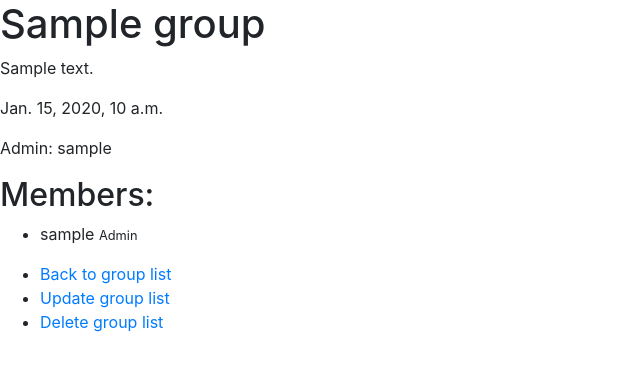
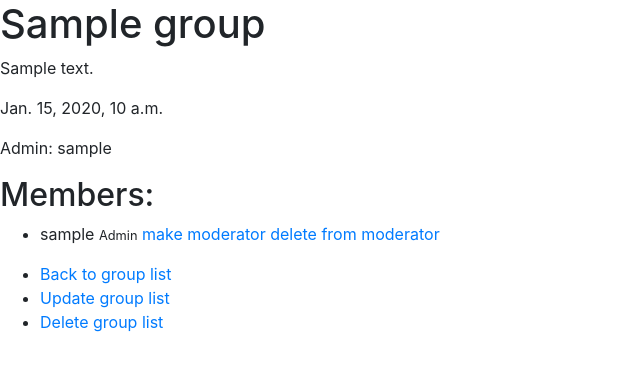
Before and after one commit to YmnenkauaPy/group_portal, a Django app: page /1/ in a window 1280 px wide. Shown: the part 58-429 px from the top of the page, without its empty margins (0-640 px from the left). Run offline with Django 5.2, Linux system fonts and the light colour scheme; a user stored in the database is signed in; tables that the repository leaves empty hold one stand-in row (values such as "Sample post"); some libraries are stand-ins or nearby versions.

Commit message:
add/delete moderators

```diff
--- a/group/views.py
+++ b/group/views.py
@@ -7,7 +7,7 @@ def group_list(request):
     if not request.user.is_authenticated:
         groups = []
     else:
-        user = CustomUser.objects.get(username=request.user.username)
+        user = CustomUser.objects.get(pk=request.user.id)
         groups = Group.objects.filter(Q(admin=user) | Q(moderators=user) | Q(members=user)).distinct()
 
     return render(request, 'group/group_list.html', {'groups': groups})
@@ -24,6 +24,7 @@ def group_detail(request, pk):
             role = "Moderator"
         if member == group.admin:
             role = "Admin"
+
         members_with_roles.append({'user': member, 'role': role})
 
     return render(request, 'group/group_detail.html', {'group': group, 'members_with_roles': members_with_roles})
--- a/group_management/urls.py
+++ b/group_management/urls.py
@@ -5,4 +5,6 @@ urlpatterns = [
     path('add_group/', views.add_group, name='add_group'),
     path('update_group/<int:pk>/', views.update_group, name='update_group'),
     path('delete_group/<int:pk>/', views.delete_group, name='delete_group'),
+    path('add/moderator/<int:group>/<int:user>', views.add_moderator, name='add_moderator'),
+    path('remove/moderator/<int:group>/<int:user>', views.remove_moderator, name='remove_moderator'),
 ]
--- a/templates/group/group_detail.html
+++ b/templates/group/group_detail.html
@@ -8,7 +8,14 @@
 <h2>Members:</h2>
 <ul>
     {% for member_info in members_with_roles %}
-        <li>{{ member_info.user.username }} <small>{{ member_info.role }}</small></li>
+        <li>{{ member_info.user.username }} <small>{{ member_info.role }}</small>
+            {% if member_info.role != 'Moderator' and user == group.admin %}
+            <a href="{% url 'add_moderator' group.pk member_info.user.pk %}">make moderator</a>
+            {% endif %}
+            {% if member_info.role != 'Member' and user == group.admin %}
+            <a href="{% url 'remove_moderator' group.pk member_info.user.pk %}">delete from moderator</a>
+            {% endif %}
+        </li>
     {% empty %}
         <li>No members in this group</li>
     {% endfor %}
```
Also changed, not shown: group_management/views.py (+15 -0 lines).
